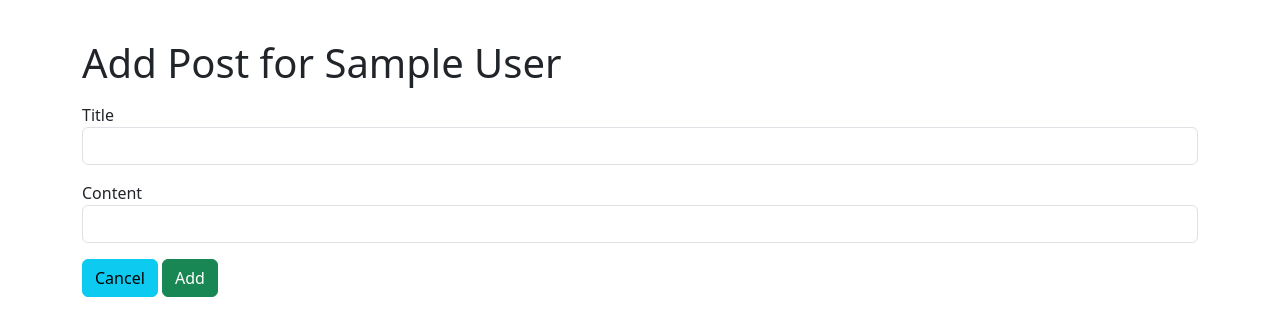
After one commit to andres-ordonezs/Blogly, a Flask app: page /users/1/posts/new in a window 1280 px wide. The commit adds this page. Shown: the top 336 px of the page. Run offline with Flask 3, Linux system fonts and the light colour scheme; tables that the repository leaves empty hold one stand-in row (values such as "Sample post").

Commit message:
added Post model and routes for new posts

```diff
--- a/app.py
+++ b/app.py
@@ -5,7 +5,7 @@ import os
 from flask import Flask, request, redirect, render_template
 from flask_debugtoolbar import DebugToolbarExtension
 
-from models import db, connect_db, User
+from models import db, connect_db, User, Post
 
 app = Flask(__name__)
 app.config['SQLALCHEMY_DATABASE_URI'] = os.environ.get(
@@ -18,6 +18,7 @@ app.config['SECRET_KEY'] = "SECRET!"
 
 connect_db(app)
 
+# USER ROUTES
 
 @app.get('/')
 def redirect_users():
@@ -31,7 +32,7 @@ def show_users():
     """ Show all users. From here, option to view specific users details or
     navigate to new user form. """
 
-    users = User.query.all().order_by('first_name')
+    users = User.query.order_by('first_name').all()
 
     return render_template(
         'user_listing.html',
@@ -91,6 +92,7 @@ def show_edit_page(user_id):
 def edit_user(user_id):
     """ Process the edit form, returning the user to the /users page.
      Takes User's id as URL parameter. """
+
     first_name = request.form['first_name']
     last_name = request.form['last_name']
     image_url = request.form['image_url']
@@ -117,3 +119,35 @@ def delete_user(user_id):
     db.session.commit()
 
     return redirect('/users')
+
+
+
+# POST ROUTES
+
+@app.get('/users/<int:user_id>/posts/new')
+def show_new_post_form(user_id):
+    """ """
+
+    user = User.query.get_or_404(user_id)
+
+    return render_template('new_post_form.html', user=user)
+
+@app.post('/users/<int:user_id>/posts/new')
+def handle_add_post(user_id):
+    """ """
+
+    title = request.form['title']
+    content = request.form['content']
+    created_at = None
+    user_id = user_id
+
+    post = Post(title=title,
+                content=content,
+                created_at=created_at,
+                user_id=user_id
+                )
+
+    db.session.add(post)
+    db.session.commit()
+
+    return redirect(f'/users/{user_id}')
--- a/templates/base.html
+++ b/templates/base.html
@@ -10,6 +10,7 @@
 </head>
 
 <body>
+
   {% block title %} {% endblock %}
 
   {% block content %} {% endblock %}
--- /dev/null
+++ b/templates/new_post_form.html
@@ -0,0 +1,33 @@
+{% extends 'base.html' %}
+
+{% block title %} {% endblock %}
+
+{% block content %}
+
+
+<div class="container">
+  <h1 class="mt-4">Add Post for {{ user.first_name }} {{ user.last_name }}</h1>
+
+  <form action="/users/{{ user.id }}/posts/new" method="POST">
+
+    <div class="form-row mt-3">
+      <div class="form-group">
+        <label for="title">Title</label>
+        <input type="text" class="form-control" id="title" name="title">
+      </div>
+    </div>
+
+    <div class="form-row mt-3">
+      <div class="form-group">
+        <label for="content">Content</label>
+        <input type="text" class="form-control" id="content" name="content">
+      </div>
+    </div>
+
+
+    <a href="/users/{{ user.id }}" class="btn btn-info mt-3">Cancel</a>
+    <button type="submit" class="btn btn-success mt-3">Add</button>
+  </form>
+</div>
+
+{% endblock %}
--- a/templates/user_detail.html
+++ b/templates/user_detail.html
@@ -4,10 +4,8 @@
 
 {% block content %}
 
-
-<div class="user-info-container">
-
-  <div class="user-image" style="background-image: url({{user.image_url}})">
+  <div class="user-info-container">
+    <div class="user-image" style="background-image: url({{user.image_url}})">
   </div>
 
   <div class="user-info">
--- a/templates/user_listing.html
+++ b/templates/user_listing.html
@@ -1,11 +1,13 @@
 {% extends 'base.html' %}
 
 {% block title %}
+
   <h1>Users</h1>
 
 {% endblock %}
 
 {% block content %}
+
   <ul>
     {% for user in users %}
     <li>
@@ -18,6 +20,4 @@
 
   <a class="btn btn-primary" href="/users/new">Add User</a>
 
-
-
 {% endblock %}
--- a/tests.py
+++ b/tests.py
@@ -66,7 +66,7 @@ class UserViewTestCase(TestCase):
 
     def test_new_user_form(self):  # get
         """ test that new user form is displayed """
-# TODO: Chnage docstring to reflect actual redirection to form
+
         with app.test_client() as c:
             resp = c.get("/users/new")
             self.assertEqual(resp.status_code, 200)
```
Also changed, not shown: models.py (+36 -0 lines), templates/user_form.html (+3 -5 lines). Lines whose indentation alone changed are shown as unchanged.
